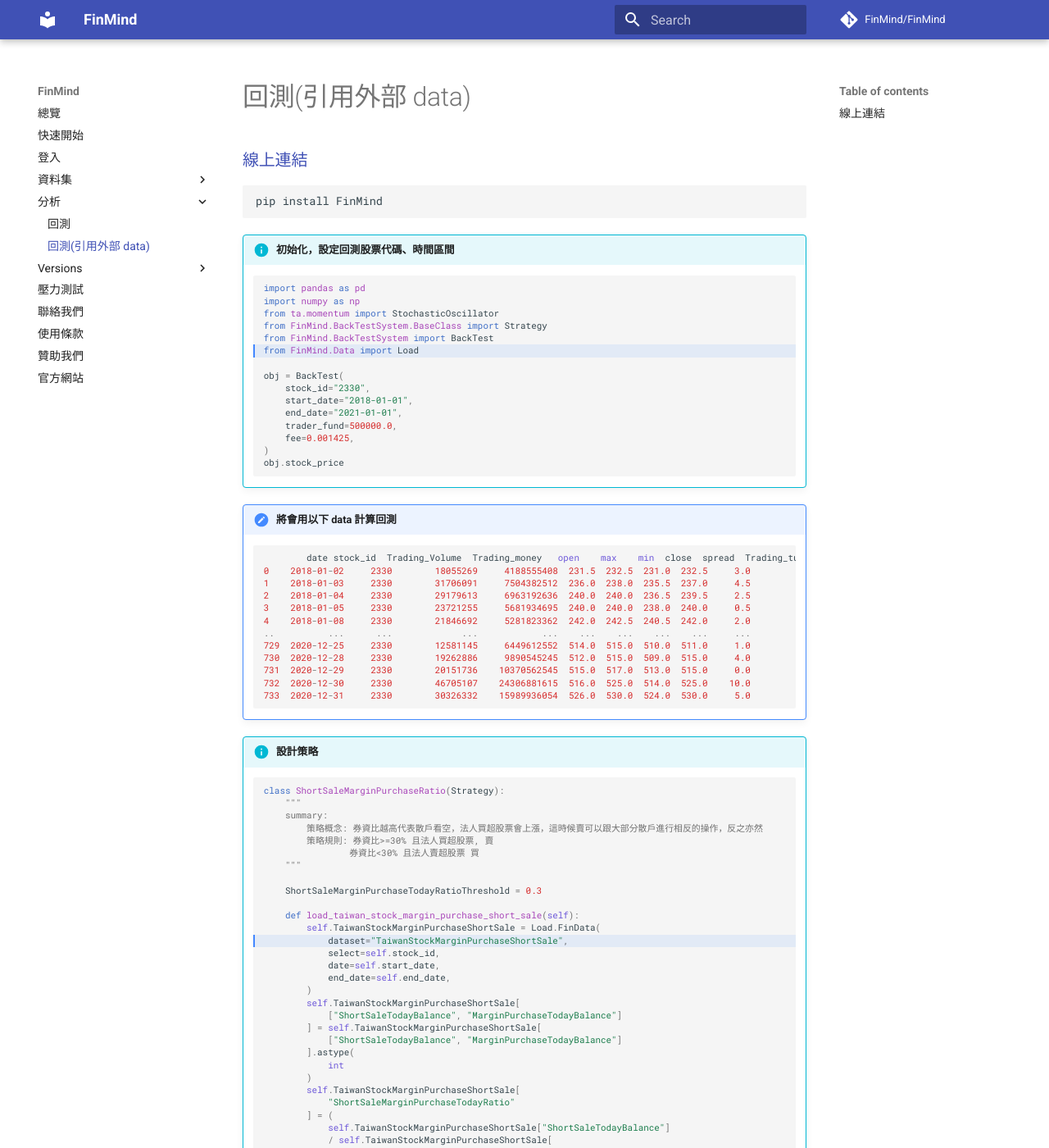
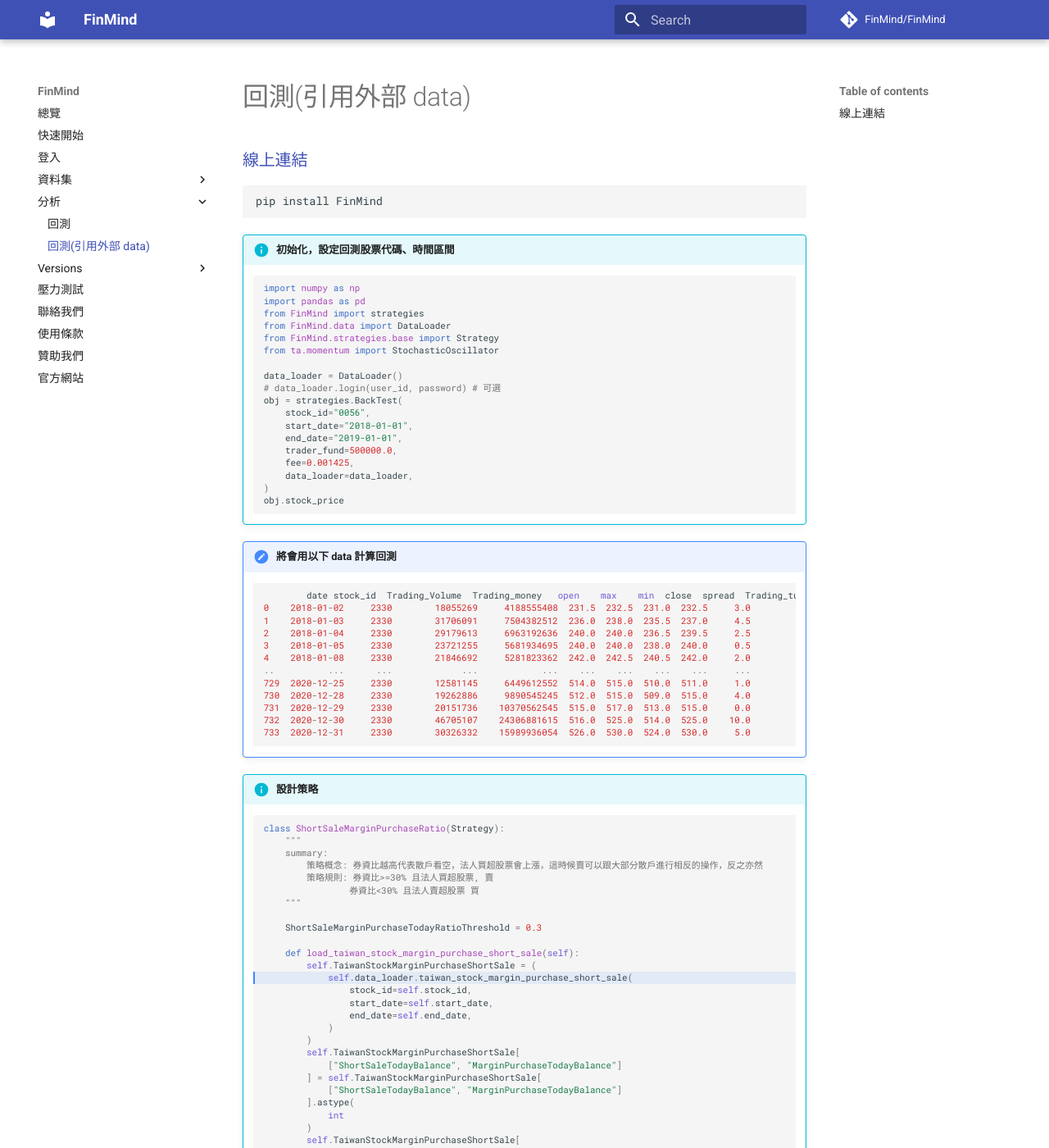
Before and after one commit to FinMind/FinMind-Doc, an MkDocs documentation site: the page built from docs/tutor/analysis/BacktestingOtherData.md, in a window 1280 px wide and 1400 px high. Shown: the whole window at 82% size. Built offline with MkDocs 1.6.1 and Material for MkDocs 9.7.7, drawn with Linux system fonts in a browser that asks for light colours; comment, search, counter and statistics services are not loaded; some of the changed text lies outside the part shown.

Commit message:
fix: backtesting

````diff
--- a/docs/tutor/analysis/BacktestingOtherData.md
+++ b/docs/tutor/analysis/BacktestingOtherData.md
@@ -8,20 +8,23 @@ pip install FinMind
 
 !!! info "初始化，設定回測股票代碼、時間區間"
 
-    ```python hl_lines="6"
+    ```python
+    import numpy as np
     import pandas as pd
-    import numpy as np
+    from FinMind import strategies
+    from FinMind.data import DataLoader
+    from FinMind.strategies.base import Strategy
     from ta.momentum import StochasticOscillator
-    from FinMind.BackTestSystem.BaseClass import Strategy
-    from FinMind.BackTestSystem import BackTest
-    from FinMind.Data import Load
 
-    obj = BackTest(
-        stock_id="2330",
+    data_loader = DataLoader()
+    # data_loader.login(user_id, password) # 可選
+    obj = strategies.BackTest(
+        stock_id="0056",
         start_date="2018-01-01",
-        end_date="2021-01-01",
+        end_date="2019-01-01",
         trader_fund=500000.0,
         fee=0.001425,
+        data_loader=data_loader,
     )
     obj.stock_price
     ```
@@ -56,11 +59,12 @@ pip install FinMind
         ShortSaleMarginPurchaseTodayRatioThreshold = 0.3
 
         def load_taiwan_stock_margin_purchase_short_sale(self):
-            self.TaiwanStockMarginPurchaseShortSale = Load.FinData(
-                dataset="TaiwanStockMarginPurchaseShortSale",
-                select=self.stock_id,
-                date=self.start_date,
-                end_date=self.end_date,
+            self.TaiwanStockMarginPurchaseShortSale = (
+                self.data_loader.taiwan_stock_margin_purchase_short_sale(
+                    stock_id=self.stock_id,
+                    start_date=self.start_date,
+                    end_date=self.end_date,
+                )
             )
             self.TaiwanStockMarginPurchaseShortSale[
                 ["ShortSaleTodayBalance", "MarginPurchaseTodayBalance"]
@@ -79,11 +83,12 @@ pip install FinMind
             )
 
         def load_institutional_investors_buy_sell(self):
-            self.InstitutionalInvestorsBuySell = Load.FinData(
-                dataset="InstitutionalInvestorsBuySell",
-                select=self.stock_id,
-                date=self.start_date,
-                end_date=self.end_date,
+            self.InstitutionalInvestorsBuySell = (
+                self.data_loader.taiwan_stock_institutional_investors(
+                    stock_id=self.stock_id,
+                    start_date=self.start_date,
+                    end_date=self.end_date,
+                )
             )
             self.InstitutionalInvestorsBuySell[["sell", "buy"]] = (
                 self.InstitutionalInvestorsBuySell[["sell", "buy"]]
````
Also changed, not shown: other parts of docs/tutor/analysis/BacktestingOtherData.md (+1 -1 lines), README.md (+2 -2 lines), docs/tutor/analysis/Backtesting.md (+48 -43 lines).
